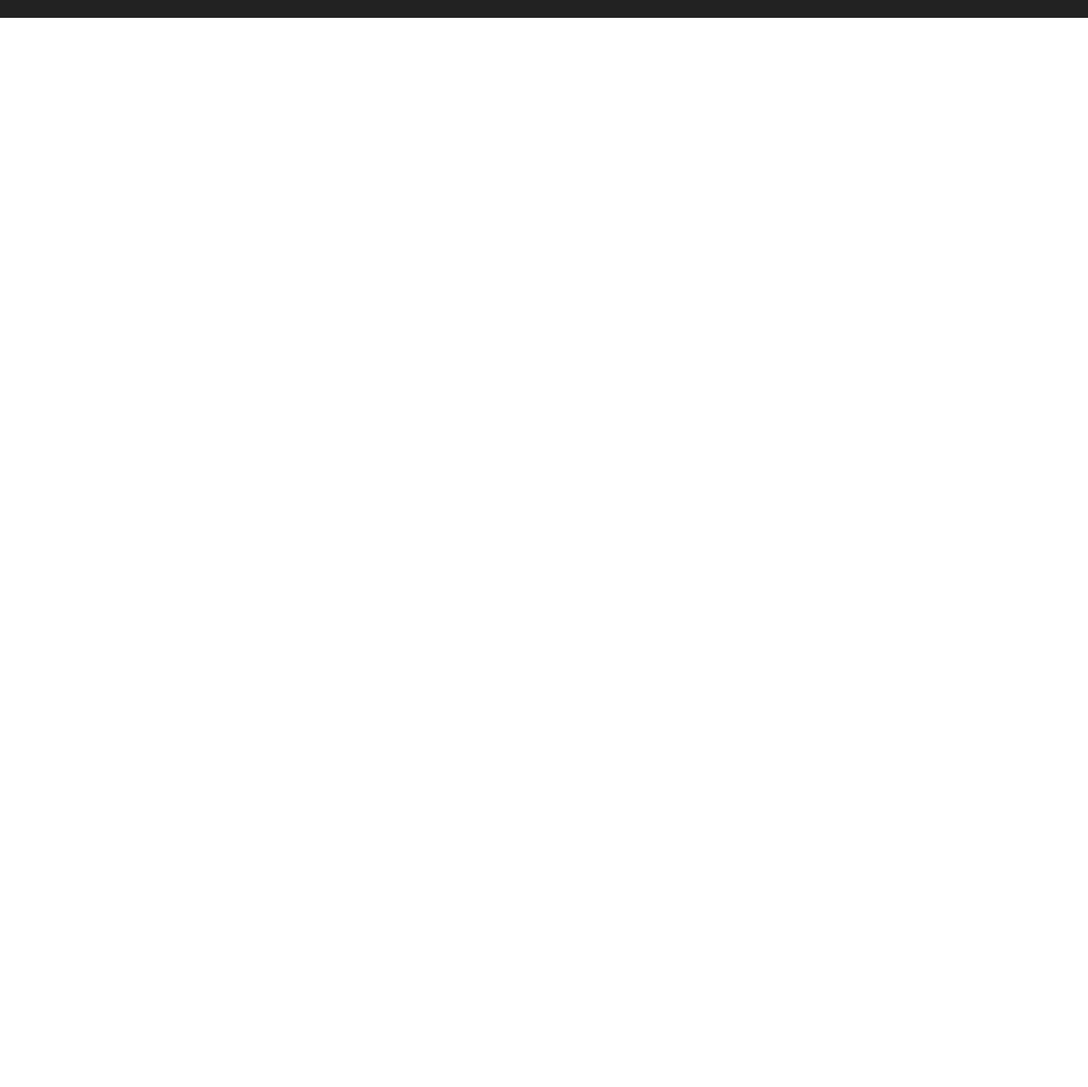
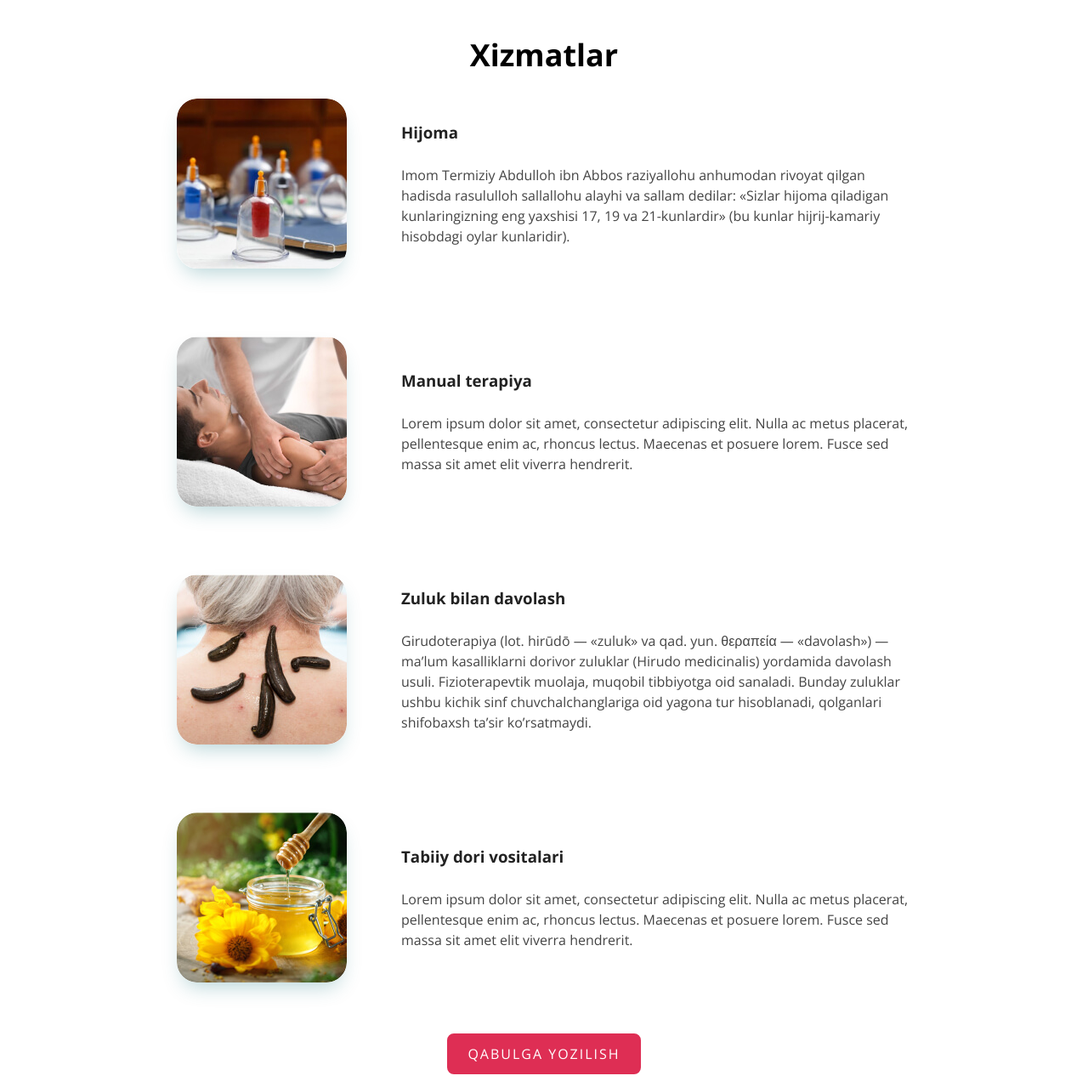
Before and after one commit to ZoitovNurulloh/zn-ansormed, a plain HTML site: page index.html in a window 1280 px wide. Shown: the part 741-2020 px from the top of the page at 85% size. Before the commit the page ends 800 px from the top, so only its background shows below. Drawn offline with nearby package versions, Linux system fonts and the light colour scheme.

Commit message:
Add services section.

```diff
--- a/css/main.css
+++ b/css/main.css
@@ -17,6 +17,7 @@ body {
   outline: 2px dotted #DE2E54;
   outline-offset: 2px;
 }
+
 /* CONTAINER */
 .container {
   width: 100%;
@@ -50,9 +51,11 @@ body {
   font-weight: 600;
   font-size: 24px;
 }
+
 .site-logo__site-footer {
-  color:#fff;
+  color: #fff;
 }
+
 .site-logo:hover {
   color: #DE2E54;
 }
@@ -62,12 +65,12 @@ body {
 }
 
 .site-logo__site-footer:active {
-  color:#fff;
+  color: #fff;
 }
 
 .site-logo-img {
   margin-right: 16px;
-  border-radius:50%;
+  border-radius: 50%;
 }
 
 /* SITE NAV */
@@ -76,9 +79,10 @@ body {
   letter-spacing: 2px;
   text-transform: uppercase;
 }
+
 .sitenav-lists {
-  display:flex;
-  align-items:center;
+  display: flex;
+  align-items: center;
   padding: 0;
   margin: 0;
   list-style: none;
@@ -87,7 +91,8 @@ body {
 .sitenav-item:not(:last-child) {
   margin-right: 32px;
 }
-.sitenav-link{
+
+.sitenav-link {
   display: block;
   color: #222;
   text-decoration: none;
@@ -96,39 +101,41 @@ body {
 }
 
 .sitenav-link:hover {
-  color:#DE2E54
+  color: #DE2E54
 }
 
 .sitenav-link:active {
   opacity: 0.6;
 }
 
-.sitenav__site-footer  .sitenav-link {
-  color:#fff;
+.sitenav__site-footer .sitenav-link {
+  color: #fff;
 }
 
-.sitenav__site-footer  .sitenav-link:hover {
-  color:#DE2E54;
+.sitenav__site-footer .sitenav-link:hover {
+  color: #DE2E54;
 }
-.sitenav__site-footer  .sitenav-link:active {
-  color:#fff;
+
+.sitenav__site-footer .sitenav-link:active {
+  color: #fff;
 }
+
 /* MAIN LINK */
-  .main-link {
+.main-link {
   display: inline-block;
   padding: 10px 22px;
   background-color: #DE2E54;
   border-radius: 8px;
-  border: 2px solid #DE2E54 ;
+  border: 2px solid #DE2E54;
   font-size: 15;
   letter-spacing: 2px;
-  color:#fff;
+  color: #fff;
   text-decoration: none;
   text-transform: uppercase;
 }
 
 .main-link:hover {
-  color:#DE2E54;
+  color: #DE2E54;
   background: #fff;
 }
 
@@ -138,19 +145,20 @@ body {
 
 .main-link__solid:hover {
   border-color: transparent;
-  background-color:rgba(222, 46, 84, 0.8);
-  color:#fff;
+  background-color: rgba(222, 46, 84, 0.8);
+  color: #fff;
 }
 
 .main-link__solid:active {
-  background-color:rgba(222, 46, 84, 0.6);
+  background-color: rgba(222, 46, 84, 0.6);
   opacity: 1;
 }
+
 /* HERO */
 
 .hero {
   background-color: #0EB4C1;
-  color:#fff;
+  color: #fff;
 }
 
 .hero-container {
@@ -179,19 +187,82 @@ body {
 }
 
 .hero-img {
-  align-self:flex-end;
+  align-self: flex-end;
 }
+
+/* INDEX-SERVICES */
+.index-services {
+  padding-top: 120px;
+  padding-bottom: 120px;
+}
+
+.index-services__heading {
+  margin-top: 0;
+  font-family: 'Open sans', "Arial", sans-serif;
+  font-size: 36px;
+  line-height: 1.2;
+  color: #000;
+  text-align: center;
+}
+
+.index-services__lists {
+  width: 864px;
+  margin: 0;
+  padding: 0;
+  margin-left: auto;
+  margin-right: auto;
+  margin-bottom: 60px;
+  list-style: none;
+}
+
+.index-services__item:not(:last-child) {
+  margin-bottom: 80px;
+}
+
+.index-service {
+  display: flex;
+  align-items: center;
+}
+
+.index-service__img {
+  width: 200px;
+  height: 200px;
+  margin-right: 64px;
+  object-fit: cover;
+  box-shadow: 0px 12px 24px -8px rgba(0, 107, 116, 0.3);
+  border-radius: 24px;
+}
+
+.index-services__content {
+  width: 600px;
+}
+
+.index-service__title {
+  margin-top: 0;
+  margin-bottom: 24px;
+  color: #222;
+}
+
+.index-service__description {
+  margin: 0;
+}
+
+.index-services__action {
+  display: flex;
+  justify-content:center;
+}
+
 
 /* SITE-FOOTER */
 .site-footer {
-  background-color:#222;
-  color:#fff;
+  background-color: #222;
+  color: #fff;
   padding-top: 24px;
   padding-bottom: 24px;
 }
 
 .site-footer__container {
   display: flex;
-  align-items:center;
-  justify-content:space-between;
+  align-items: center;
+  justify-content: space-between;
 }
--- a/index.html
+++ b/index.html
@@ -62,6 +62,49 @@
 
       </div>
     </section>
+      <!-- INDEX-SERVICES -->
+    <section class="index-services">
+        <div class="container">
+          <h2 class="index-services__heading">Xizmatlar</h2>
+          <ul class="index-services__lists">
+            <li class="index-services__item index-service">
+              <img class="index-service__img" src="/img/hijoma.jpg" alt="" width="200" height="200" srcset="/img/hijoma.jpg /img/hijoma@2x.jpg">
+              <div class="index-services__content">
+                <h3 class="index-service__title">Hijoma</h3>
+                <p class="index-service__description">Imom Termiziy Abdulloh ibn Abbos raziyallohu anhumodan rivoyat qilgan hadisda rasululloh sallallohu alayhi va sallam dedilar: «Sizlar hijoma qiladigan kunlaringizning eng yaxshisi 17, 19 va 21-kunlardir» (bu kunlar hijrij-kamariy hisobdagi oylar kunlaridir).</p>
+              </div>
+            </li>
+
+            <li class="index-services__item index-service">
+              <img class="index-service__img" src="/img/manual.jpg" alt="" width="200" height="200" srcset="/img/manual.jpg /img/manual@2x.jpg">
+              <div class="index-services__content">
+                <h3 class="index-service__title">Manual terapiya</h3>
+                <p class="index-service__description">Lorem ipsum dolor sit amet, consectetur adipiscing elit. Nulla ac metus placerat, pellentesque enim ac, rhoncus lectus. Maecenas et posuere lorem. Fusce sed massa sit amet elit viverra hendrerit.</p>
+              </div>
+            </li>
+
+            <li class="index-services__item index-service">
+              <img class="index-service__img" src="/img/zuluk.jpg" alt="" width="200" height="200" srcset="/img/zuluk.jpg /img/zuluk@2x.jpg">
+              <div class="index-services__content">
+                <h3 class="index-service__title">Zuluk bilan davolash</h3>
+                <p class="index-service__description">Girudoterapiya (lot. hirūdō — «zuluk» va qad. yun. θεραπεία — «davolash») — ma’lum kasalliklarni dorivor zuluklar (Hirudo medicinalis) yordamida davolash usuli. Fizioterapevtik muolaja, muqobil tibbiyotga oid sanaladi. Bunday zuluklar ushbu kichik sinf chuvchalchanglariga oid yagona tur hisoblanadi, qolganlari shifobaxsh ta’sir ko’rsatmaydi.</p>
+              </div>
+            </li>
+
+            <li class="index-services__item index-service">
+              <img class="index-service__img" src="/img/dorilar.jpg" alt="" width="200" height="200" srcset="/img/dorilar.jpg /img/dorilar@2x.jpg">
+              <div class="index-services__content">
+                <h3 class="index-service__title">Tabiiy dori vositalari</h3>
+                <p class="index-service__description">Lorem ipsum dolor sit amet, consectetur adipiscing elit. Nulla ac metus placerat, pellentesque enim ac, rhoncus lectus. Maecenas et posuere lorem. Fusce sed massa sit amet elit viverra hendrerit.</p>
+              </div>
+            </li>
+          </ul>
+
+          <div class="index-services__action">
+            <a href="#" class="main-link">Qabulga yozilish</a>
+          </div>
+        </div>
+    </section>
   </main>
 
   <!-- SITE FOOTER -->
```
Also changed, not shown: img/dorilar.jpg (added), img/dorilar@2x.jpg (added), img/hijoma.jpg (added), img/hijoma@2x.jpg (added), img/manual.jpg (added), img/manual@2x.jpg (added), img/zuluk.jpg (added), img/zuluk@2x.jpg (added).
